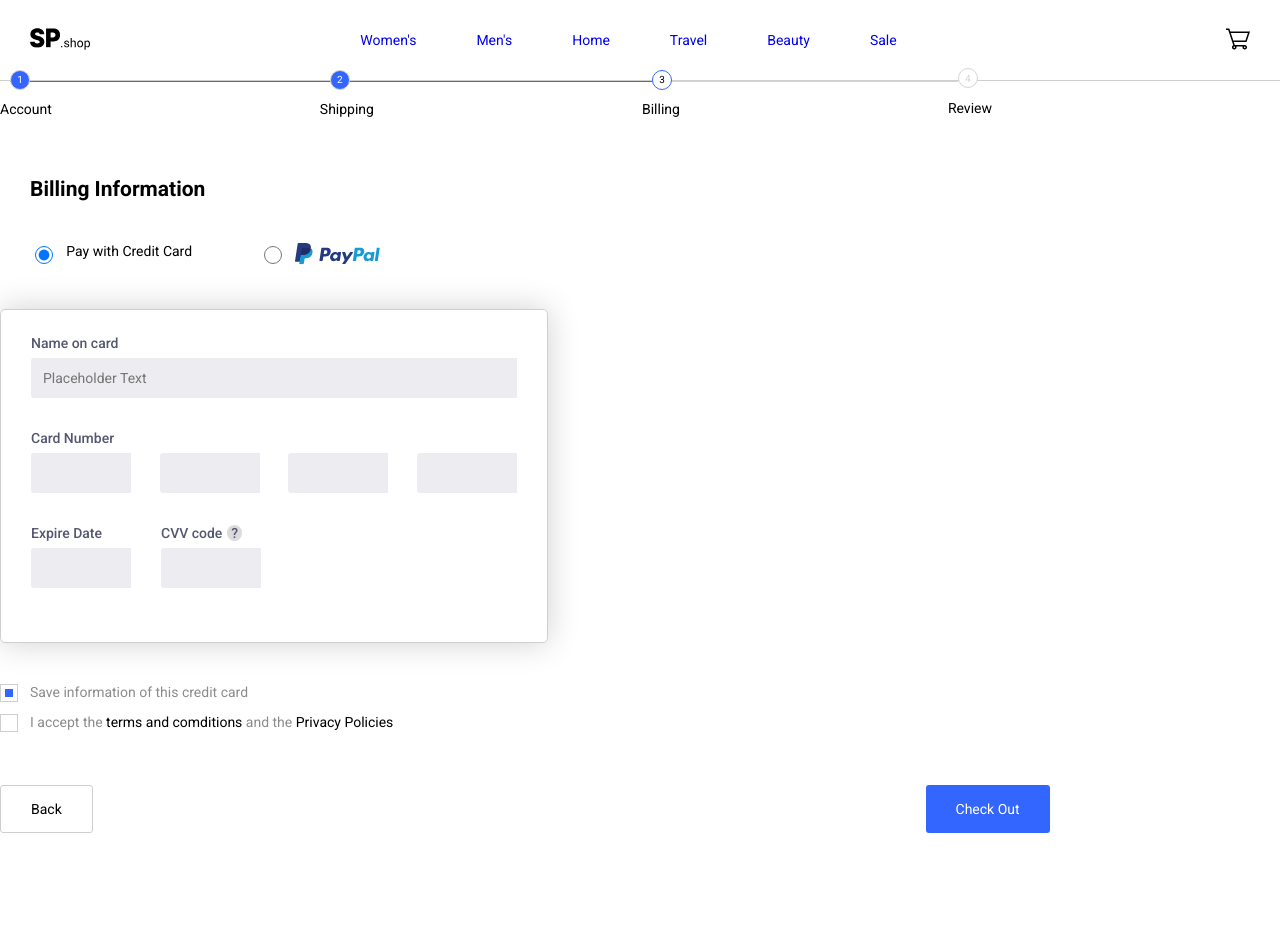
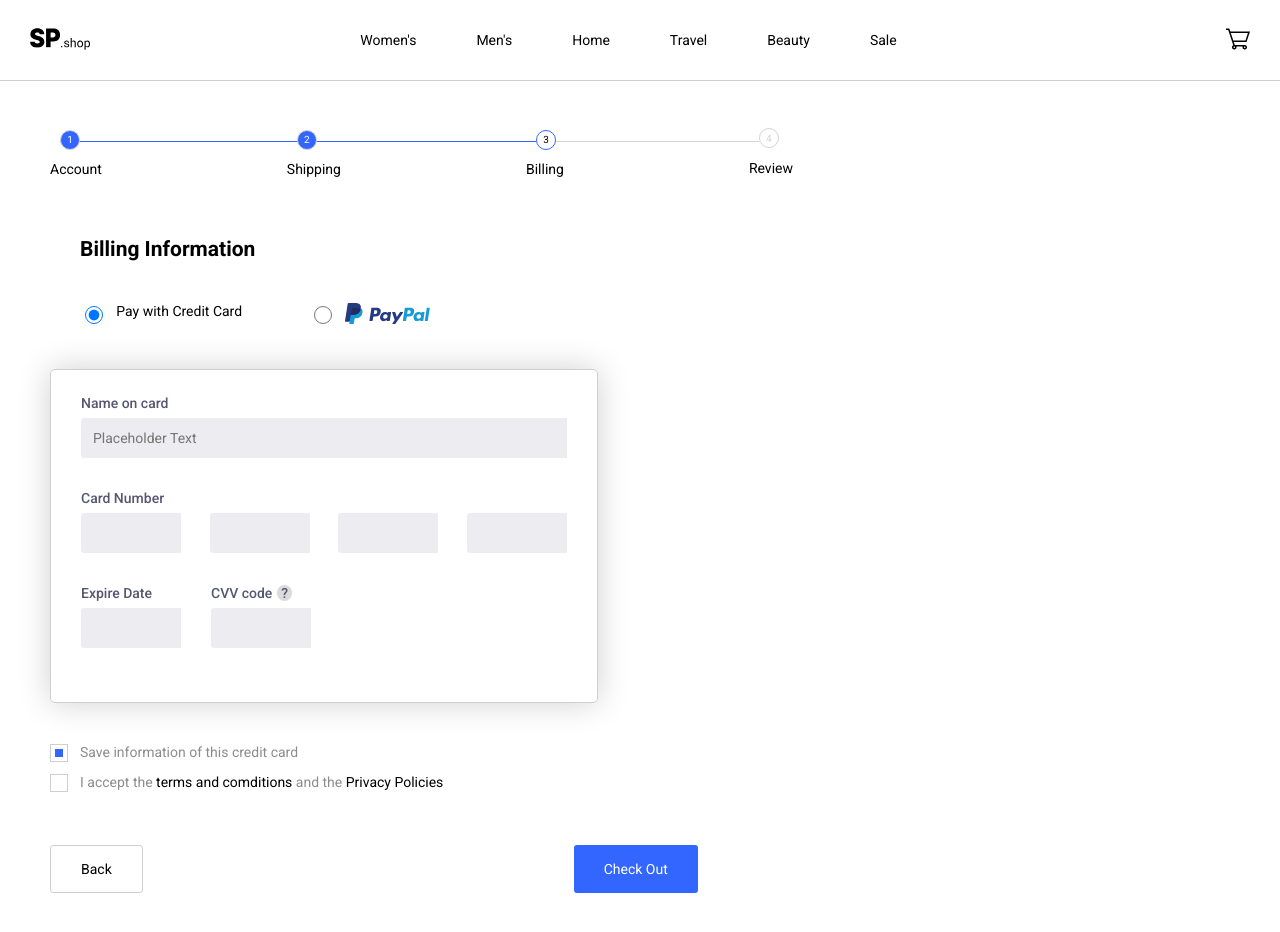
Before and after one commit to Konstantin9595/sborka-shop, a React (Create React App) app: page /home in a window 1280 px wide. Before the commit the page ends 882 px from the top, so only its background shows below. Built offline with nearby package versions, Linux system fonts and the light colour scheme; some icons are missing.

Commit message:
makeup layout fix

```diff
--- a/src/styles/_layout.scss
+++ b/src/styles/_layout.scss
@@ -16,7 +16,9 @@
     display: flex;
     justify-content: space-between;
     .content-main {
+        max-width: 890px;
         width: 100%;
+        //margin: 60px;
     }
 
 }
--- a/src/styles/components/_cart.scss
+++ b/src/styles/components/_cart.scss
@@ -120,6 +120,7 @@
 .content-cart.slideIn {
     height: 90vh;
     transition: height 0.2s ease-in;
+    margin-top: -60px;
 }
 
 .content-cart.slideOut {
@@ -130,7 +131,7 @@
 @media screen and (min-width: $desktop-width) {
     .content-cart {
         all: unset;
-        position: inherit;
+        //position: inherit;
         background: $white;
         border-left: 1px solid $border-color;
         margin-top: 1px;
@@ -146,12 +147,12 @@
     }
 
     .content-cart.slideIn {
-        height: 100vh;
+        height: auto;
         margin-right: 0;
     }
 
     .content-cart.slideOut {
-        height: 100vh;
+        height: auto;
         margin-right: -100%;
     }
 }
--- a/src/styles/components/_checkout-form.scss
+++ b/src/styles/components/_checkout-form.scss
@@ -1,6 +1,8 @@
 @import '../variables';
 @import '_billing-form';
 
+.checkout-page {
+    margin: 0 50px;
     .checkout-form {
         .checkout-form__steps {
             text-transform: capitalize;
@@ -8,6 +10,7 @@
             justify-content: space-around;
             margin: 0 auto;
             padding: 0 10px;
+            margin-right: -20%;
             .checkout-form__step {
                 position: relative;
                 flex-grow: 1;
@@ -130,7 +133,14 @@
         }
 
     }
+}
 
 // @media screen and (min-width: $tablet-width) {
-
+//     .checkout-page {
+//         .checkout-form {
+//             .checkout-form__steps {
+//                 margin-right: -25%;
+//             }
+//         }
+//     }
 // }
--- a/src/styles/components/_header.scss
+++ b/src/styles/components/_header.scss
@@ -1,4 +1,5 @@
 .header {
     display: flex;
     justify-content: space-between;
+    margin-bottom: 60px;
 }
--- a/src/styles/components/_menu.scss
+++ b/src/styles/components/_menu.scss
@@ -35,6 +35,7 @@
             list-style: none;
             height: 57px;
             .header-menu__link {
+                color: $black;
                 padding: 20px 30px;
                 text-decoration: none;
 
--- a/src/styles/components/_product-card.scss
+++ b/src/styles/components/_product-card.scss
@@ -1,4 +1,5 @@
 .product-card {
+    margin: 0 50px;
     &__button {
         button {
             all: unset;
--- a/src/styles/components/_product-catalog.scss
+++ b/src/styles/components/_product-catalog.scss
@@ -1,11 +1,14 @@
 .product-catalog {
     display: flex;
+    align-items: center;
     flex-wrap: wrap;
     justify-content: center;
+    flex-direction: column;
 
     &__item {
-        //margin: 50px 70px;
-        margin: 6.5%;
+        //margin-bottom: 50px;
+        //margin: 30px 60px;
+        margin: 0 35px 50px 35px;
         max-width: 250px;
         border: 1px solid $product-card-border;
         padding: 11px;
@@ -35,8 +38,10 @@
 @media screen and (min-width: $tablet-width) {
     .product-catalog {
         justify-content: start;
+        flex-direction: row;
         &__item {
-            margin: 3.5% 5%;
+            //margin: 3.5% 5%;
+            //margin-right: 5%;
         }
     }
 }
```
Lines whose indentation alone changed are shown as unchanged.
